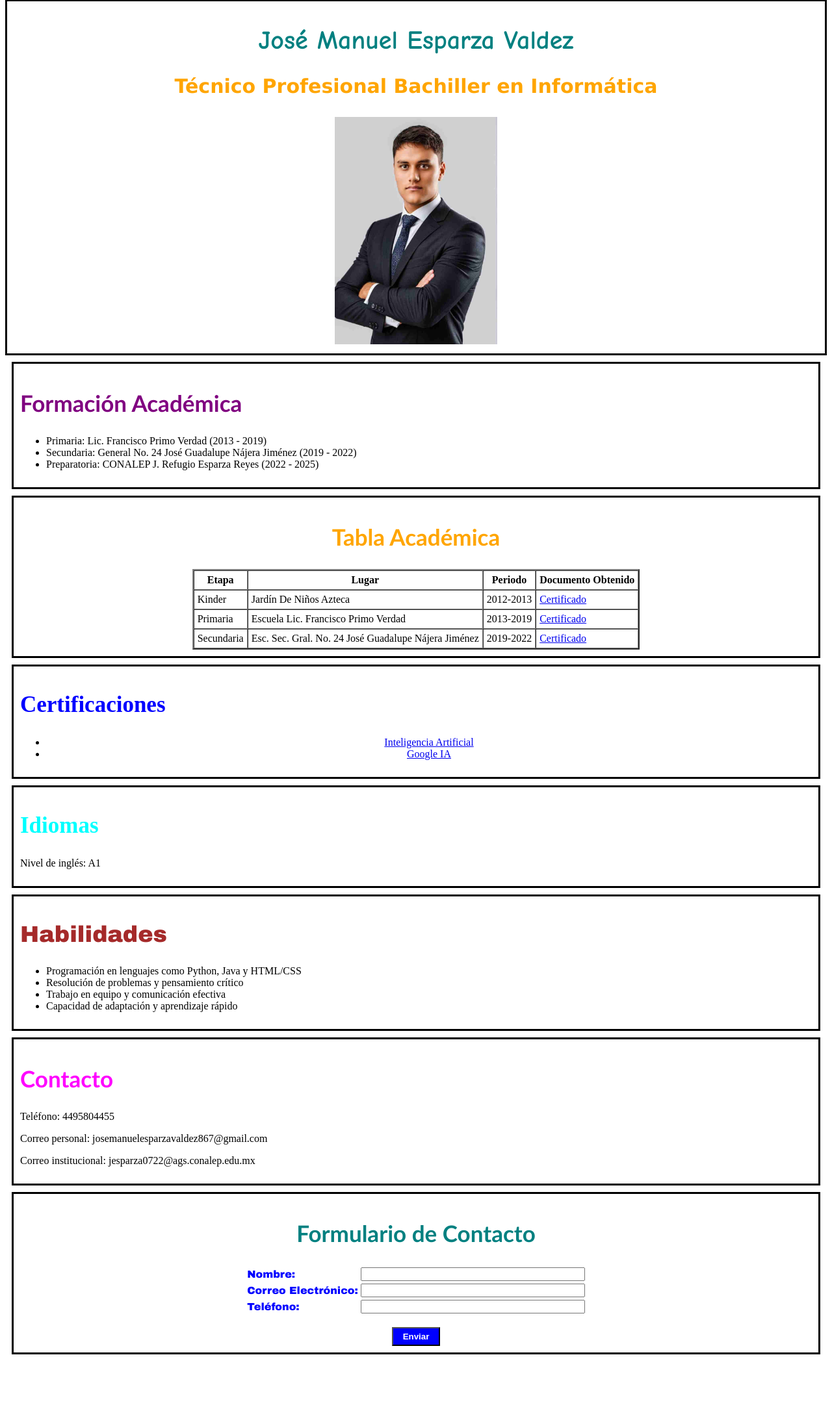
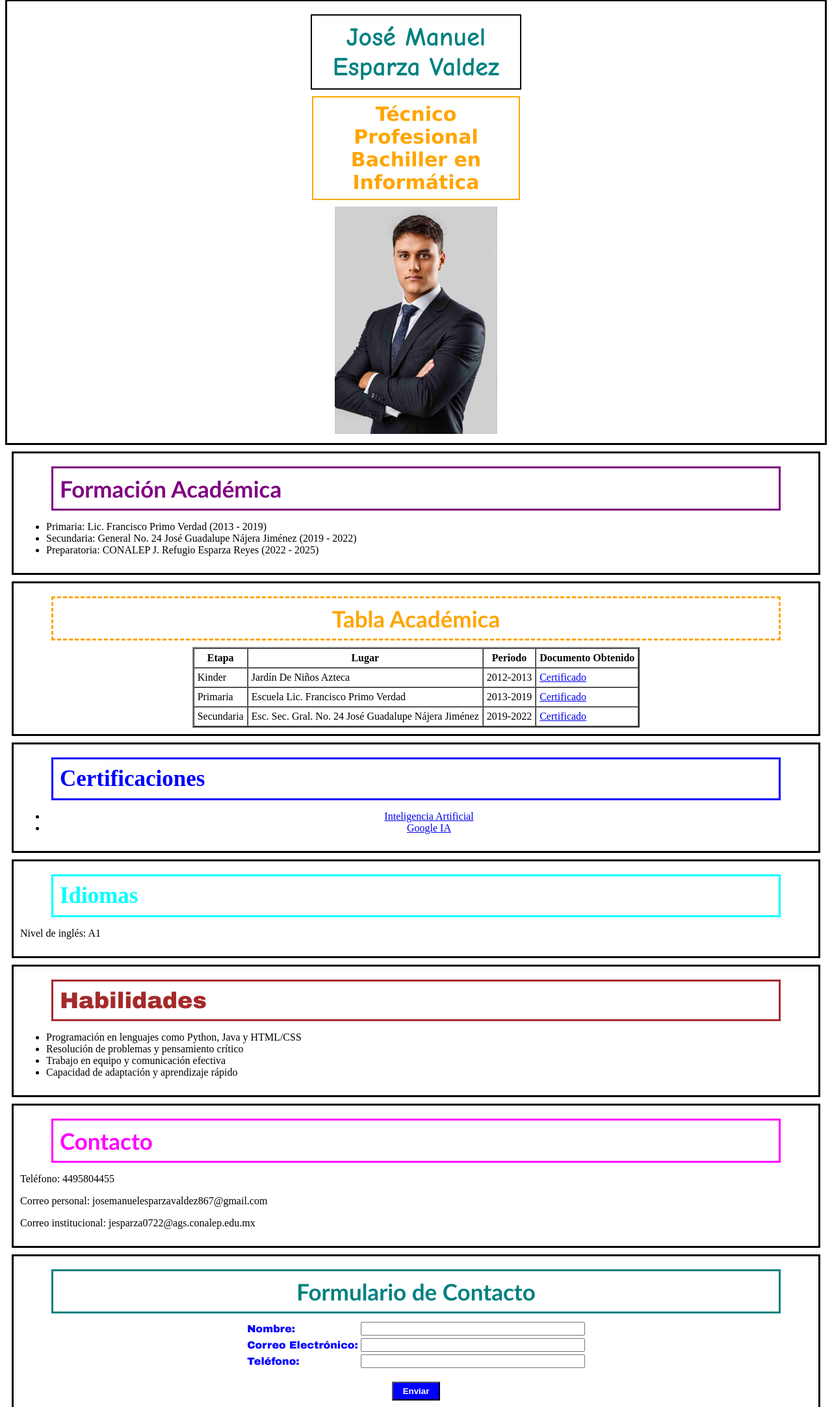
Before and after one commit to josemanuel441/curriculum_adriana-, a plain HTML site: page index.html in a window 1280 px wide. Shown: the part 9-2175 px from the top of the page at 65% size. Before the commit the page ends 2104 px from the top, so only its background shows below. Drawn offline with Linux system fonts and the light colour scheme; files whose address does not match are found by name.

Commit message:
Update index.html

```diff
--- a/index.html
+++ b/index.html
@@ -7,13 +7,21 @@
 <body bgcolor="white">
 
     <div align="center" style="border: 3px solid black; padding: 10px;">
-        <h1 style="font-size: 40px; color: teal; font-family: Comic Sans MS;">José Manuel Esparza Valdez</h1>
-        <h3 style="font-size: 30px; color: orange; font-family: Verdana;">Técnico Profesional Bachiller en Informática</h3>
-        <img src="imagen.jpeg" width="250" height="350" alt="Foto de José Manuel">
+        <h1 style="font-size: 40px; color: teal; font-family: Comic Sans MS;
+                   width: 300px; height: auto; border: 2px solid black;
+                   padding: 10px; margin: 10px auto;">José Manuel Esparza Valdez</h1>
+
+        <h3 style="font-size: 30px; color: orange; font-family: Verdana;
+                   width: 300px; height: auto; border: 2px solid orange;
+                   padding: 8px; margin: 10px auto;">Técnico Profesional Bachiller en Informática</h3>
+
+        <img src="E:\Escuela Preparatoria\SEXTO SEMESTRE CONALEP\Diseño y elaboracion de paginas web\PAGINASWEB\imagen.jpeg" width="250" height="350" alt="Foto de José Manuel">
     </div>
 
     <div style="border: 3px solid black; margin: 10px; padding: 10px;">
-        <h2 style="font-size: 35px; color: purple; font-family: Trebuchet MS;">Formación Académica</h2>
+        <h2 style="font-size: 35px; color: purple; font-family: Trebuchet MS;
+                   width: 90%; border: 3px solid purple; padding: 10px;
+                   margin: 10px auto;">Formación Académica</h2>
         <ul>
             <li>Primaria: Lic. Francisco Primo Verdad (2013 - 2019)</li>
             <li>Secundaria: General No. 24 José Guadalupe Nájera Jiménez (2019 - 2022)</li>
@@ -22,7 +30,9 @@
     </div>
 
     <div align="center" style="border: 3px solid black; margin: 10px; padding: 10px;">
-        <h2 style="font-size: 35px; color: orange; font-family: Trebuchet MS;">Tabla Académica</h2>
+        <h2 style="font-size: 35px; color: orange; font-family: Trebuchet MS;
+                   width: 90%; border: 3px dashed orange; padding: 10px;
+                   margin: 10px auto;">Tabla Académica</h2>
         <table border="2" cellspacing="0" cellpadding="5">
             <tr>
                 <th>Etapa</th>
@@ -34,38 +44,44 @@
                 <td>Kinder</td>
                 <td>Jardín De Niños Azteca</td>
                 <td>2012-2013</td>
-                <td><a href="kinder.pdf"target="_blank">Certificado</a></td>
+                <td><a href="E:\Escuela Preparatoria\SEXTO SEMESTRE CONALEP\Diseño y elaboracion de paginas web\PAGINASWEB\kinder.pdf">Certificado</a></td>
             </tr>
             <tr>
                 <td>Primaria</td>
                 <td>Escuela Lic. Francisco Primo Verdad</td>
                 <td>2013-2019</td>
-                <td><a href ="escuela.pdf"target="_blank">Certificado</a></td>
+                <td><a href ="E:\Escuela Preparatoria\SEXTO SEMESTRE CONALEP\Diseño y elaboracion de paginas web\PAGINASWEB\escuela.pdf">Certificado</a></td>
             </tr>
             <tr>
                 <td>Secundaria</td>
                 <td>Esc. Sec. Gral. No. 24 José Guadalupe Nájera Jiménez</td>
                 <td>2019-2022</td>
-                <td><a href="secundaria.pdf"target="_blank">Certificado</a></td>
+                <td><a href="E:\Escuela Preparatoria\SEXTO SEMESTRE CONALEP\Diseño y elaboracion de paginas web\PAGINASWEB\secundaria.pdf">Certificado</a></td>
             </tr>
         </table>
     </div>
 
     <div style="border: 3px solid black; margin: 10px; padding: 10px;">
-        <h2 style="font-size: 35px; color: blue; font-family: Bookman Old Style;">Certificaciones</h2>
+        <h2 style="font-size: 35px; color: blue; font-family: Bookman Old Style;
+                   width: 90%; border: 3px solid blue; padding: 10px;
+                   margin: 10px auto;">Certificaciones</h2>
         <ul>
-            <li align ="center"><a href="ia.pdf"target="_blank">Inteligencia Artificial</a></li>
-            <li align="center"><a href="Coursera POT28MK27W9H.pdf"target="_blank">Google IA</a></li>
+            <li align ="center"><a href="E:\Escuela Preparatoria\SEXTO SEMESTRE CONALEP\Diseño y elaboracion de paginas web\PAGINASWEB\ia.pdf">Inteligencia Artificial</a></li>
+            <li align="center"><a href="E:\Escuela Preparatoria\SEXTO SEMESTRE CONALEP\Diseño y elaboracion de paginas web\PAGINASWEB\Coursera POT28MK27W9H.pdf">Google IA</a></li>
         </ul>
     </div>
 
     <div style="border: 3px solid black; margin: 10px; padding: 10px;">
-        <h2 style="font-size: 35px; color: cyan; font-family: Bookman Old Style;">Idiomas</h2>
+        <h2 style="font-size: 35px; color: cyan; font-family: Bookman Old Style;
+                   width: 90%; border: 3px solid cyan; padding: 10px;
+                   margin: 10px auto;">Idiomas</h2>
         <p>Nivel de inglés: A1</p>
     </div>
 
     <div style="border: 3px solid black; margin: 10px; padding: 10px;">
-        <h2 style="font-size: 35px; color: brown; font-family: Arial Black;">Habilidades</h2>
+        <h2 style="font-size: 35px; color: brown; font-family: Arial Black;
+                   width: 90%; border: 3px solid brown; padding: 10px;
+                   margin: 10px auto;">Habilidades</h2>
         <ul>
             <li>Programación en lenguajes como Python, Java y HTML/CSS</li>
             <li>Resolución de problemas y pensamiento crítico</li>
@@ -75,14 +91,18 @@
     </div>
 
     <div style="border: 3px solid black; margin: 10px; padding: 10px;">
-        <h2 style="font-size: 35px; color: magenta; font-family: Trebuchet MS;">Contacto</h2>
+        <h2 style="font-size: 35px; color: magenta; font-family: Trebuchet MS;
+                   width: 90%; border: 3px solid magenta; padding: 10px;
+                   margin: 10px auto;">Contacto</h2>
         <p>Teléfono: 4495804455</p>
         <p>Correo personal: josemanuelesparzavaldez867@gmail.com</p>
         <p>Correo institucional: jesparza0722@ags.conalep.edu.mx</p>
     </div>
 
     <div align="center" style="border: 3px solid black; margin: 10px; padding: 10px;">
-        <h2 style="font-size: 35px; color: teal; font-family: Trebuchet MS;">Formulario de Contacto</h2>
+        <h2 style="font-size: 35px; color: teal; font-family: Trebuchet MS;
+                   width: 90%; border: 3px solid teal; padding: 10px;
+                   margin: 10px auto;">Formulario de Contacto</h2>
         <form>
             <table>
                 <tr>
```
